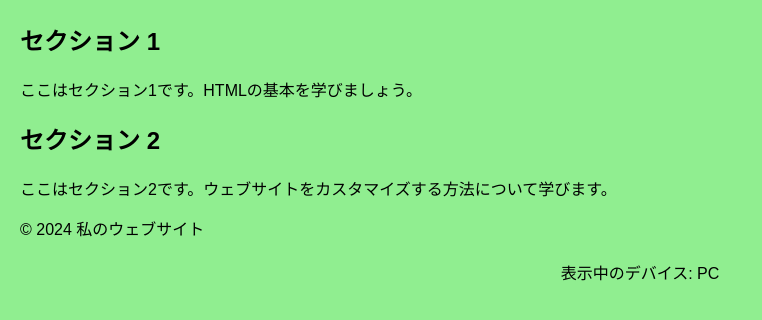
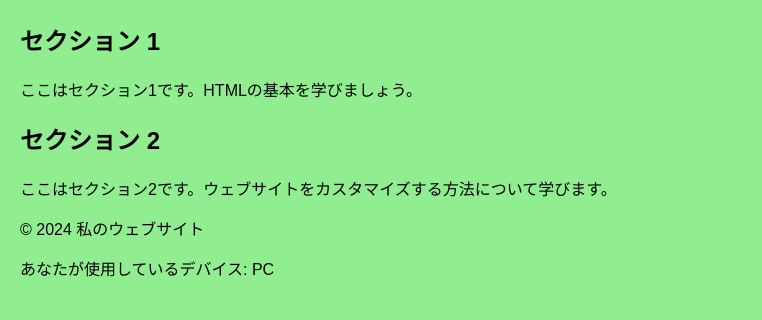
Before and after one commit to yamada-github-account/cf-test, a plain HTML site: page index.html in a window 1280 px wide. Shown: the part 156-476 px from the top of the page, without its empty margins (0-762 px from the left). Drawn offline with Linux system fonts and the light colour scheme.

Commit message:
javascriptを追加

```diff
--- a/index.html
+++ b/index.html
@@ -33,20 +33,8 @@
         <p>&copy; 2024 私のウェブサイト</p>
     </footer>
 
-    <!-- デバイスタイプを表示するための領域 -->
-    <div id="deviceType" style="text-align:center; margin-top:20px;"></div>
+    <p>あなたが使用しているデバイス: <span id="deviceType">デバイスを検出中...</span></p>
 
-    <!-- デバイスタイプを判定し、表示するJavaScript -->
-    <script>
-        function displayDeviceType() {
-            var width = window.innerWidth;
-            var deviceType = width > 768 ? 'PC' : 'スマートフォン';
-            document.getElementById('deviceType').innerText = '表示中のデバイス: ' + deviceType;
-        }
-
-        // ページ読み込み時とウィンドウサイズ変更時にデバイスタイプを表示
-        window.onload = displayDeviceType;
-        window.onresize = displayDeviceType;
-    </script>
+    <script src="js/script.js"></script>
 </body>
 </html>
--- /dev/null
+++ b/js/script.js
@@ -0,0 +1,13 @@
+document.addEventListener('DOMContentLoaded', function() {
+    var deviceType = '不明';
+
+    if (window.innerWidth <= 600) {
+        deviceType = 'スマートフォン';
+    } else if (window.innerWidth <= 1024) {
+        deviceType = 'タブレット';
+    } else {
+        deviceType = 'PC';
+    }
+
+    document.getElementById('deviceType').textContent = deviceType;
+});
```
